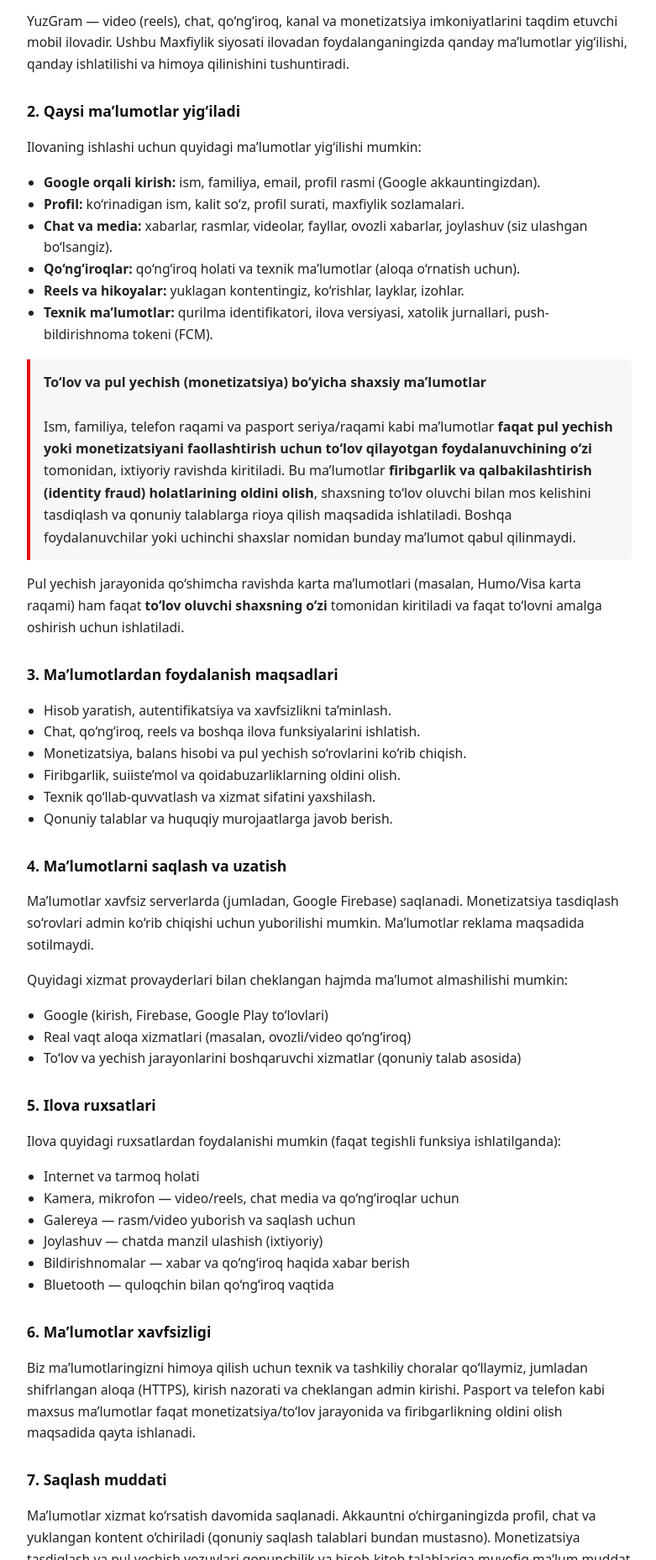
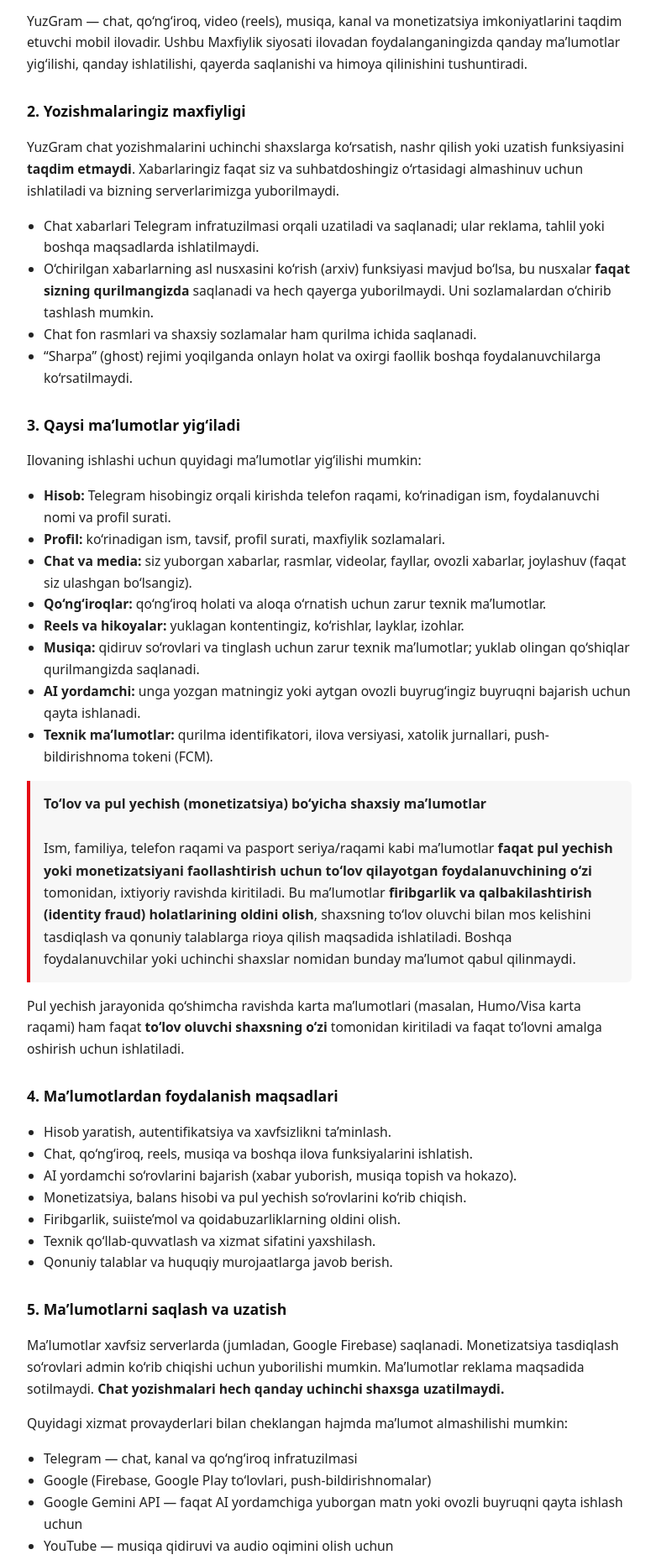
Before and after one commit to timurtagaevshorts-hash/kinotopbot, a plain HTML site: page privacy/index.html in a window 1280 px wide. Shown: the part 228-2086 px from the top of the page at 84% size, without its empty margins (248-1029 px from the left). Drawn offline with Linux system fonts and the light colour scheme.

Commit message:
Update privacy policy: no conversation transmission, local-only archives/downloads, AI and music disclosures (2026-11-24)

```diff
--- a/privacy/index.html
+++ b/privacy/index.html
@@ -20,24 +20,45 @@
     <p class="meta">
         <strong>Ilova:</strong> YuzGram (uz.kodlikino.top4)<br>
         <strong>Dasturchi:</strong> TULKINJON KULMATALIEV<br>
-        <strong>Oxirgi yangilanish:</strong> 2026-yil 20-iyul
+        <strong>Oxirgi yangilanish:</strong> 2026-yil 24-noyabr
     </p>
 
     <h2>1. Kirish</h2>
     <p>
-        YuzGram — video (reels), chat, qo‘ng‘iroq, kanal va monetizatsiya imkoniyatlarini
-        taqdim etuvchi mobil ilovadir. Ushbu Maxfiylik siyosati ilovadan foydalanganingizda
-        qanday ma’lumotlar yig‘ilishi, qanday ishlatilishi va himoya qilinishini tushuntiradi.
+        YuzGram — chat, qo‘ng‘iroq, video (reels), musiqa, kanal va monetizatsiya
+        imkoniyatlarini taqdim etuvchi mobil ilovadir. Ushbu Maxfiylik siyosati ilovadan
+        foydalanganingizda qanday ma’lumotlar yig‘ilishi, qanday ishlatilishi, qayerda
+        saqlanishi va himoya qilinishini tushuntiradi.
     </p>
 
-    <h2>2. Qaysi ma’lumotlar yig‘iladi</h2>
+    <h2>2. Yozishmalaringiz maxfiyligi</h2>
+    <p>
+        YuzGram chat yozishmalarini uchinchi shaxslarga ko‘rsatish, nashr qilish yoki
+        uzatish funksiyasini <strong>taqdim etmaydi</strong>. Xabarlaringiz faqat siz va
+        suhbatdoshingiz o‘rtasidagi almashinuv uchun ishlatiladi va bizning serverlarimizga
+        yuborilmaydi.
+    </p>
+    <ul>
+        <li>Chat xabarlari Telegram infratuzilmasi orqali uzatiladi va saqlanadi; ular
+            reklama, tahlil yoki boshqa maqsadlarda ishlatilmaydi.</li>
+        <li>O‘chirilgan xabarlarning asl nusxasini ko‘rish (arxiv) funksiyasi mavjud bo‘lsa,
+            bu nusxalar <strong>faqat sizning qurilmangizda</strong> saqlanadi va hech qayerga
+            yuborilmaydi. Uni sozlamalardan o‘chirib tashlash mumkin.</li>
+        <li>Chat fon rasmlari va shaxsiy sozlamalar ham qurilma ichida saqlanadi.</li>
+        <li>“Sharpa” (ghost) rejimi yoqilganda onlayn holat va oxirgi faollik boshqa
+            foydalanuvchilarga ko‘rsatilmaydi.</li>
+    </ul>
+
+    <h2>3. Qaysi ma’lumotlar yig‘iladi</h2>
     <p>Ilovaning ishlashi uchun quyidagi ma’lumotlar yig‘ilishi mumkin:</p>
     <ul>
-        <li><strong>Google orqali kirish:</strong> ism, familiya, email, profil rasmi (Google akkauntingizdan).</li>
-        <li><strong>Profil:</strong> ko‘rinadigan ism, kalit so‘z, profil surati, maxfiylik sozlamalari.</li>
-        <li><strong>Chat va media:</strong> xabarlar, rasmlar, videolar, fayllar, ovozli xabarlar, joylashuv (siz ulashgan bo‘lsangiz).</li>
-        <li><strong>Qo‘ng‘iroqlar:</strong> qo‘ng‘iroq holati va texnik ma’lumotlar (aloqa o‘rnatish uchun).</li>
+        <li><strong>Hisob:</strong> Telegram hisobingiz orqali kirishda telefon raqami, ko‘rinadigan ism, foydalanuvchi nomi va profil surati.</li>
+        <li><strong>Profil:</strong> ko‘rinadigan ism, tavsif, profil surati, maxfiylik sozlamalari.</li>
+        <li><strong>Chat va media:</strong> siz yuborgan xabarlar, rasmlar, videolar, fayllar, ovozli xabarlar, joylashuv (faqat siz ulashgan bo‘lsangiz).</li>
+        <li><strong>Qo‘ng‘iroqlar:</strong> qo‘ng‘iroq holati va aloqa o‘rnatish uchun zarur texnik ma’lumotlar.</li>
         <li><strong>Reels va hikoyalar:</strong> yuklagan kontentingiz, ko‘rishlar, layklar, izohlar.</li>
+        <li><strong>Musiqa:</strong> qidiruv so‘rovlari va tinglash uchun zarur texnik ma’lumotlar; yuklab olingan qo‘shiqlar qurilmangizda saqlanadi.</li>
+        <li><strong>AI yordamchi:</strong> unga yozgan matningiz yoki aytgan ovozli buyrug‘ingiz buyruqni bajarish uchun qayta ishlanadi.</li>
         <li><strong>Texnik ma’lumotlar:</strong> qurilma identifikatori, ilova versiyasi, xatolik jurnallari, push-bildirishnoma tokeni (FCM).</li>
     </ul>
 
@@ -56,49 +77,62 @@
         ham faqat <strong>to‘lov oluvchi shaxsning o‘zi</strong> tomonidan kiritiladi va faqat
         to‘lovni amalga oshirish uchun ishlatiladi.</p>
 
-    <h2>3. Ma’lumotlardan foydalanish maqsadlari</h2>
+    <h2>4. Ma’lumotlardan foydalanish maqsadlari</h2>
     <ul>
         <li>Hisob yaratish, autentifikatsiya va xavfsizlikni ta’minlash.</li>
-        <li>Chat, qo‘ng‘iroq, reels va boshqa ilova funksiyalarini ishlatish.</li>
+        <li>Chat, qo‘ng‘iroq, reels, musiqa va boshqa ilova funksiyalarini ishlatish.</li>
+        <li>AI yordamchi so‘rovlarini bajarish (xabar yuborish, musiqa topish va hokazo).</li>
         <li>Monetizatsiya, balans hisobi va pul yechish so‘rovlarini ko‘rib chiqish.</li>
         <li>Firibgarlik, suiiste’mol va qoidabuzarliklarning oldini olish.</li>
         <li>Texnik qo‘llab-quvvatlash va xizmat sifatini yaxshilash.</li>
         <li>Qonuniy talablar va huquqiy murojaatlarga javob berish.</li>
     </ul>
 
-    <h2>4. Ma’lumotlarni saqlash va uzatish</h2>
+    <h2>5. Ma’lumotlarni saqlash va uzatish</h2>
     <p>
         Ma’lumotlar xavfsiz serverlarda (jumladan, Google Firebase) saqlanadi.
         Monetizatsiya tasdiqlash so‘rovlari admin ko‘rib chiqishi uchun yuborilishi mumkin.
         Ma’lumotlar reklama maqsadida sotilmaydi.
+        <strong>Chat yozishmalari hech qanday uchinchi shaxsga uzatilmaydi.</strong>
     </p>
     <p>Quyidagi xizmat provayderlari bilan cheklangan hajmda ma’lumot almashilishi mumkin:</p>
     <ul>
-        <li>Google (kirish, Firebase, Google Play to‘lovlari)</li>
-        <li>Real vaqt aloqa xizmatlari (masalan, ovozli/video qo‘ng‘iroq)</li>
+        <li>Telegram — chat, kanal va qo‘ng‘iroq infratuzilmasi</li>
+        <li>Google (Firebase, Google Play to‘lovlari, push-bildirishnomalar)</li>
+        <li>Google Gemini API — faqat AI yordamchiga yuborgan matn yoki ovozli buyruqni qayta ishlash uchun</li>
+        <li>YouTube — musiqa qidiruvi va audio oqimini olish uchun</li>
         <li>To‘lov va yechish jarayonlarini boshqaruvchi xizmatlar (qonuniy talab asosida)</li>
     </ul>
 
-    <h2>5. Ilova ruxsatlari</h2>
+    <h2>6. Yuklab olingan fayllar va qurilmadagi ma’lumotlar</h2>
+    <p>
+        Ilovadagi “Yuklanganlar” bo‘limi yuklanayotgan va yaqinda yuklab olingan media
+        fayllarni ko‘rsatadi. Bunday fayllar va musiqa <strong>faqat qurilmangiz xotirasida</strong>
+        saqlanadi, bizning serverlarimizga yuborilmaydi. Faylni o‘chirsangiz yoki ilovani
+        o‘chirsangiz, qurilmadagi nusxalar ham o‘chiriladi.
+    </p>
+
+    <h2>7. Ilova ruxsatlari</h2>
     <p>Ilova quyidagi ruxsatlardan foydalanishi mumkin (faqat tegishli funksiya ishlatilganda):</p>
     <ul>
         <li>Internet va tarmoq holati</li>
-        <li>Kamera, mikrofon — video/reels, chat media va qo‘ng‘iroqlar uchun</li>
-        <li>Galereya — rasm/video yuborish va saqlash uchun</li>
+        <li>Kamera, mikrofon — video/reels, chat media, ovozli xabar va qo‘ng‘iroqlar uchun</li>
+        <li>Galereya va fayllar — rasm/video yuborish, yuklab olish va saqlash uchun</li>
         <li>Joylashuv — chatda manzil ulashish (ixtiyoriy)</li>
-        <li>Bildirishnomalar — xabar va qo‘ng‘iroq haqida xabar berish</li>
+        <li>Bildirishnomalar — xabar, yuklab olish va qo‘ng‘iroq haqida xabar berish</li>
         <li>Bluetooth — quloqchin bilan qo‘ng‘iroq vaqtida</li>
     </ul>
 
-    <h2>6. Ma’lumotlar xavfsizligi</h2>
+    <h2>8. Ma’lumotlar xavfsizligi</h2>
     <p>
         Biz ma’lumotlaringizni himoya qilish uchun texnik va tashkiliy choralar qo‘llaymiz,
         jumladan shifrlangan aloqa (HTTPS), kirish nazorati va cheklangan admin kirishi.
+        Qurilmada saqlanadigan arxiv va fon rasmlari faqat shu qurilmada qoladi.
         Pasport va telefon kabi maxsus ma’lumotlar faqat monetizatsiya/to‘lov jarayonida
         va firibgarlikning oldini olish maqsadida qayta ishlanadi.
     </p>
 
-    <h2>7. Saqlash muddati</h2>
+    <h2>9. Saqlash muddati</h2>
     <p>
         Ma’lumotlar xizmat ko‘rsatish davomida saqlanadi. Akkauntni o‘chirganingizda profil,
         chat va yuklangan kontent o‘chiriladi (qonuniy saqlash talablari bundan mustasno).
@@ -106,27 +140,28 @@
         talablariga muvofiq ma’lum muddat saqlanishi mumkin.
     </p>
 
-    <h2>8. Foydalanuvchi huquqlari</h2>
+    <h2>10. Foydalanuvchi huquqlari</h2>
     <ul>
         <li>Profil va maxfiylik sozlamalarini o‘zgartirish.</li>
+        <li>Qurilmadagi arxiv va yuklab olingan fayllarni o‘chirish.</li>
         <li>Akkauntni va ma’lumotlarni o‘chirish (<a href="/delete-account/">yo‘riqnoma</a>).</li>
         <li>Ma’lumotlaringiz haqida so‘rov yuborish — quyidagi email orqali.</li>
     </ul>
 
-    <h2>9. Bolalar maxfiyligi</h2>
+    <h2>11. Bolalar maxfiyligi</h2>
     <p>
         YuzGram 13 yoshdan kichik bolalar uchun mo‘ljallanmagan. Biz bolalar ma’lumotlarini ataylab
         yig‘maymiz. Agar bunday holat aniqlansa, tegishli ma’lumot o‘chiriladi.
     </p>
 
-    <h2>10. O‘zgarishlar</h2>
+    <h2>12. O‘zgarishlar</h2>
     <p>
         Ushbu siyosat vaqti-vaqti bilan yangilanishi mumkin. Muhim o‘zgarishlar ilova ichida
         yoki ushbu sahifada e’lon qilinadi. Ilovadan foydalanishni davom ettirish yangilangan
         siyosatni qabul qilganingizni anglatadi.
     </p>
 
-    <h2>11. Aloqa</h2>
+    <h2>13. Aloqa</h2>
     <p>
         Savollar yoki maxfiylik bo‘yicha murojaatlar uchun:<br>
         Email: <a href="mailto:timurtagaevshorts@gmail.com">timurtagaevshorts@gmail.com</a>
```
